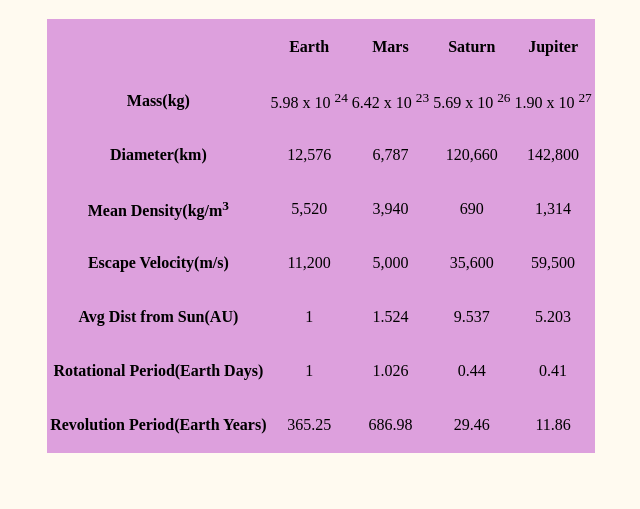
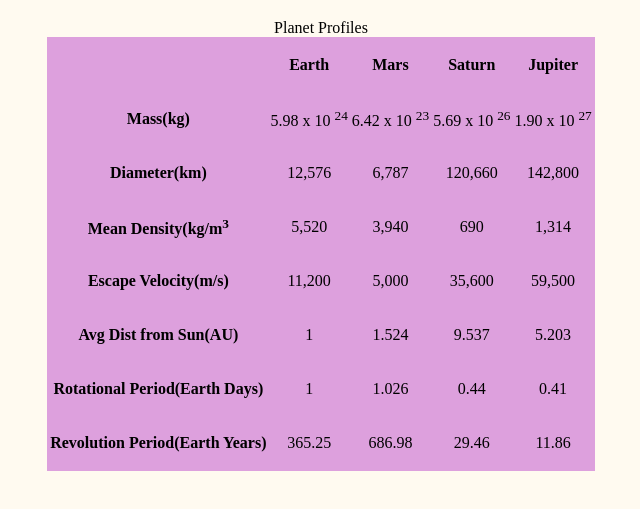
Before and after one commit to AnneshaMondal/361_Lab5, a plain HTML site: page index.html in a window 1280 px wide. Shown: the part 61-570 px from the top of the page, without its empty margins (319-959 px from the left). Drawn offline with Linux system fonts and the light colour scheme.

Commit message:
border added, caption added

```diff
--- a/index.html
+++ b/index.html
@@ -8,6 +8,7 @@
   <body>
     <h1> Planet Profiles </h1>
       <table>
+        <caption> Planet Profiles </caption>
         <tr>
           <th></th>
           <th align="left">Earth </th>
--- a/style.css
+++ b/style.css
@@ -19,7 +19,7 @@ table{
 }
 
 table, th, td{
-  border: 1px black;
+  border: 4px black;
   height: 50px;
   text-align: center;
   color: inherit;
```
